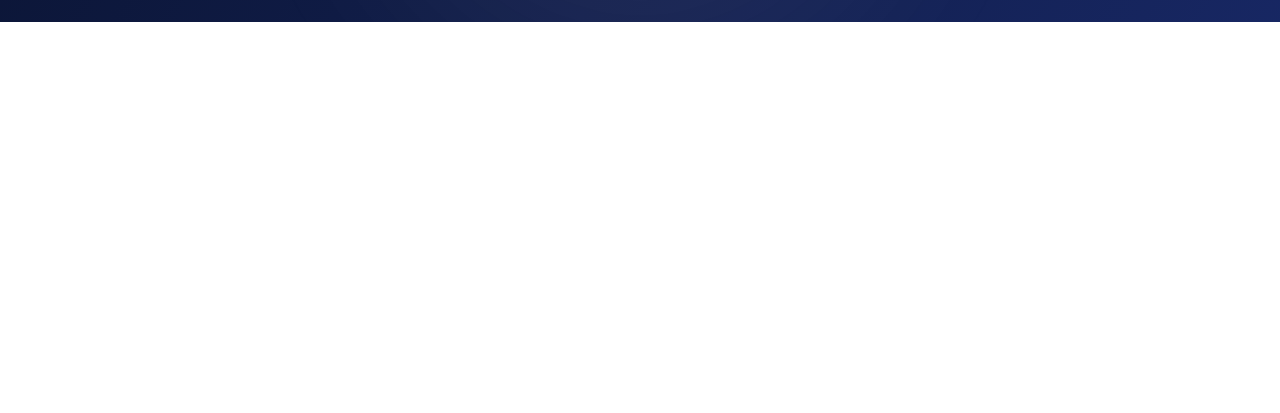
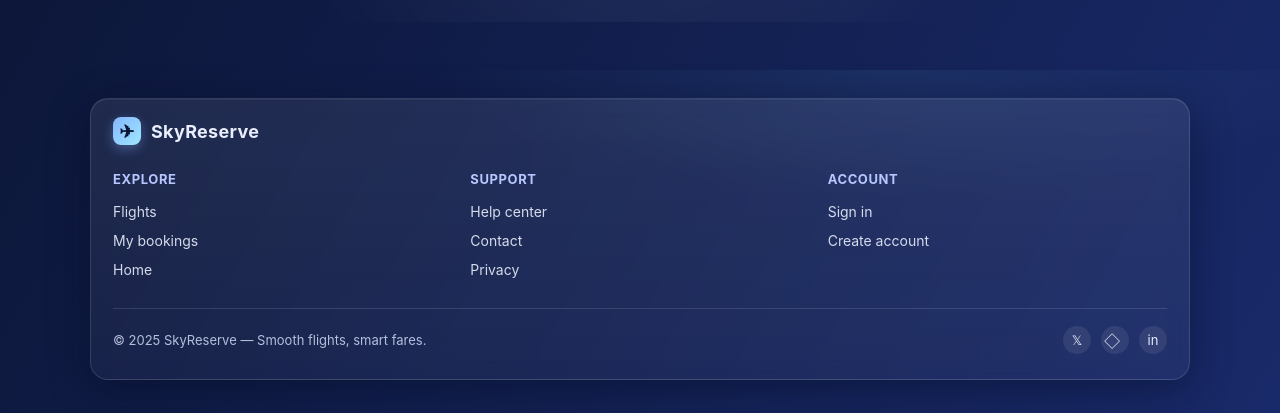
Before and after one commit to elab-development/internet-tehnologije-2024-projekat-appaviokarte_2019_0041, a React (Create React App) app in the folder reactapp/: page / in a window 1280 px wide. Shown: the part 1014-1427 px from the top of the page. Before the commit the page ends 1036 px from the top, so only its background shows below. Built offline with nearby package versions, Linux system fonts and the light colour scheme.

Commit message:
Footer komponenta

```diff
--- a/reactapp/src/App.js
+++ b/reactapp/src/App.js
@@ -11,6 +11,7 @@ import AdminFlightsPage from "./pages/AdminFlightsPage";
 import AdminAirportsPage from "./pages/AdminAirportsPage";
 import AdminPassengersPage from "./pages/AdminPassengersPage";
 import AdminHomePage from "./pages/AdminHomePage";
+import Footer from "./components/Footer";
 
 
 
@@ -47,6 +48,7 @@ export default function App() {
 
             <Route path="*" element={<Navigate to="/login" replace />} />
       </Routes>
+      <Footer></Footer>
     </BrowserRouter>
   );
 }
--- /dev/null
+++ b/reactapp/src/components/Footer.jsx
@@ -0,0 +1,52 @@
+import React from "react";
+import { Link } from "react-router-dom";
+import "./footer.css";
+
+export default function Footer({ user }) {
+  const year = new Date().getFullYear();
+  const isAdmin = user?.role === "admin";
+
+  return (
+    <footer className="av-footer">
+      <div className="av-footer-wrap">
+        <div className="brand">
+          <span className="logo">✈</span>
+          <span>SkyReserve</span>
+        </div>
+
+        <nav className="cols">
+          <div className="col">
+            <h4>Explore</h4>
+            <Link to="/letovi">Flights</Link>
+            <Link to="/bookings">My bookings</Link>
+            <Link to="/">Home</Link>
+          </div>
+
+          <div className="col">
+            <h4>Support</h4>
+            <a href="#">Help center</a>
+            <a href="#">Contact</a>
+            <a href="#">Privacy</a>
+          </div>
+
+          <div className="col">
+            <h4>Account</h4>
+            {!user && <Link to="/login">Sign in</Link>}
+            {!user && <Link to="/register">Create account</Link>}
+            {user && <span className="muted">Logged in as {user.name || user.email}</span>}
+            {isAdmin && <Link to="/admin">Admin panel</Link>}
+          </div>
+        </nav>
+
+        <div className="bottom">
+          <p>© {year} SkyReserve — Smooth flights, smart fares.</p>
+          <div className="social">
+            <a aria-label="Twitter" href="#" title="Twitter">𝕏</a>
+            <a aria-label="Instagram" href="#" title="Instagram">⃟</a>
+            <a aria-label="LinkedIn" href="#" title="LinkedIn">in</a>
+          </div>
+        </div>
+      </div>
+    </footer>
+  );
+}
--- /dev/null
+++ b/reactapp/src/components/footer.css
@@ -0,0 +1,111 @@
+.av-footer {
+  margin-top: 48px;
+  padding: 28px 0 36px;
+  position: relative;
+  z-index: 1;
+}
+
+.av-footer::before {
+  content: "";
+  position: absolute;
+  inset: 0;
+  background: radial-gradient(60% 60% at 70% 0%, rgba(117, 205, 255, 0.08), transparent 60%);
+  pointer-events: none;
+}
+
+.av-footer-wrap {
+  max-width: 1100px;
+  margin: 0 auto;
+  padding: 18px 22px;
+  background: linear-gradient(180deg, rgba(255,255,255,0.08), rgba(255,255,255,0.04));
+  border: 1px solid rgba(255,255,255,0.12);
+  border-radius: 18px;
+  box-shadow: 0 10px 40px rgba(3, 10, 35, 0.45), inset 0 1px 0 rgba(255,255,255,0.06);
+  backdrop-filter: blur(10px);
+  color: #e9eefc;
+}
+
+.av-footer .brand {
+  display: inline-flex;
+  align-items: center;
+  gap: 10px;
+  font-weight: 700;
+  font-size: 18px;
+  letter-spacing: .3px;
+  margin-bottom: 14px;
+}
+.av-footer .brand .logo {
+  display: inline-grid;
+  place-items: center;
+  width: 28px;
+  height: 28px;
+  border-radius: 8px;
+  background: linear-gradient(135deg, #86b6ff, #9ee7ff);
+  color: #0b1535;
+  box-shadow: 0 4px 12px rgba(134, 182, 255, .35);
+}
+
+.av-footer .cols {
+  display: grid;
+  grid-template-columns: repeat(3, minmax(0,1fr));
+  gap: 18px;
+  padding: 8px 0 14px;
+}
+@media (max-width: 760px) {
+  .av-footer .cols { grid-template-columns: 1fr 1fr; }
+}
+@media (max-width: 520px) {
+  .av-footer .cols { grid-template-columns: 1fr; }
+}
+
+.av-footer .col h4 {
+  font-size: 13px;
+  font-weight: 700;
+  text-transform: uppercase;
+  color: #b8c6ff;
+  letter-spacing: .6px;
+  margin: 4px 0 10px;
+}
+
+.av-footer .col a,
+.av-footer .col span {
+  display: block;
+  font-size: 14px;
+  color: #e9eefc;
+  text-decoration: none;
+  padding: 6px 0;
+  opacity: .9;
+}
+.av-footer .col a:hover { opacity: 1; text-decoration: underline; }
+.av-footer .col .muted { color: #c8d2ffb3; }
+
+.av-footer .bottom {
+  margin-top: 10px;
+  padding-top: 10px;
+  border-top: 1px solid rgba(255,255,255,0.12);
+  display: flex;
+  align-items: center;
+  justify-content: space-between;
+  gap: 16px;
+  font-size: 13px;
+  color: #dbe6ffcc;
+}
+
+.av-footer .social {
+  display: inline-flex;
+  gap: 10px;
+}
+.av-footer .social a {
+  display: inline-grid;
+  place-items: center;
+  width: 28px; height: 28px;
+  border-radius: 50%;
+  background: rgba(255,255,255,0.08);
+  color: #e9eefc;
+  text-decoration: none;
+  transition: transform .15s ease, background .15s ease;
+}
+.av-footer .social a:hover {
+  transform: translateY(-1px);
+  background: rgba(255,255,255,0.16);
+}
```
